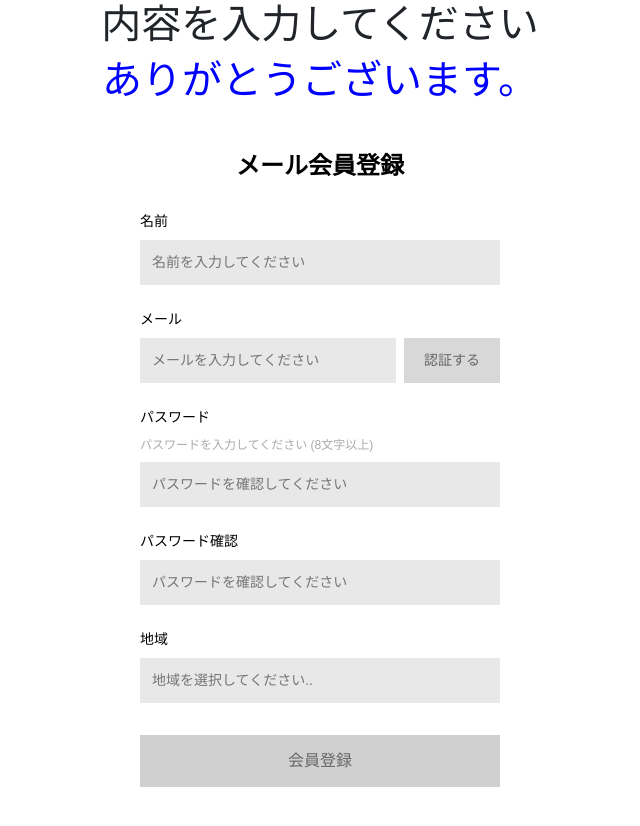
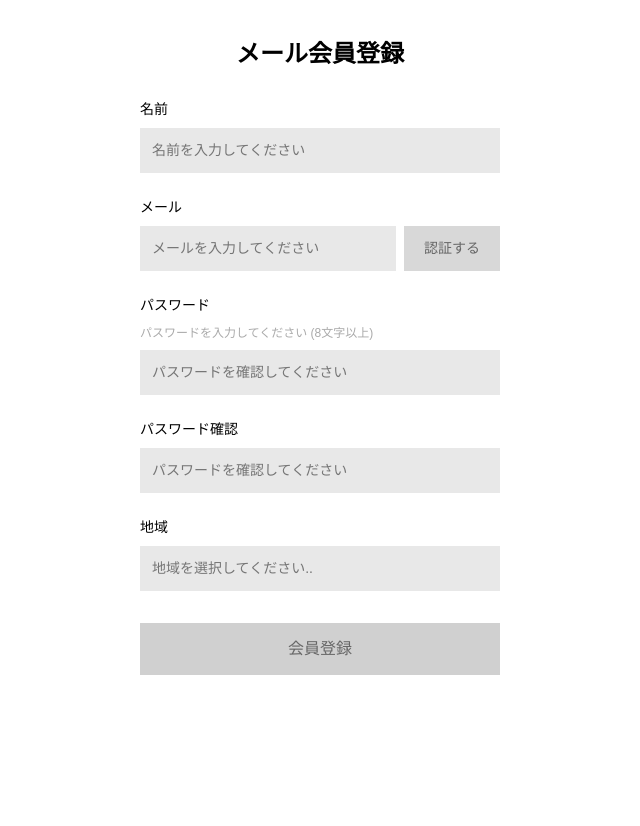
Before and after one commit to devman26173/project-frontend, a React (Create React App) app in the folder project-frontend/: page / in a window 1280 px wide. Shown: the whole page, without its empty margins (320-960 px from the left). After the commit the page ends 800 px from the top, so only its background shows below. Built offline with nearby package versions, Linux system fonts and the light colour scheme.

Commit message:
Update gitignore rules for untracked folders

```diff
--- a/project-frontend/src/App.js
+++ b/project-frontend/src/App.js
@@ -1,11 +1,11 @@
-import Demo from './Demo';
+
 import SignupForm from './signupfrom';
 
 function App() {
   return (
     <div className="App">
       <header className="App-header">
-        <Demo />
+
         <SignupForm />
       </header>
     </div>
```
Also changed, not shown: 1 other file (tests, documents, lock files or other folders).
